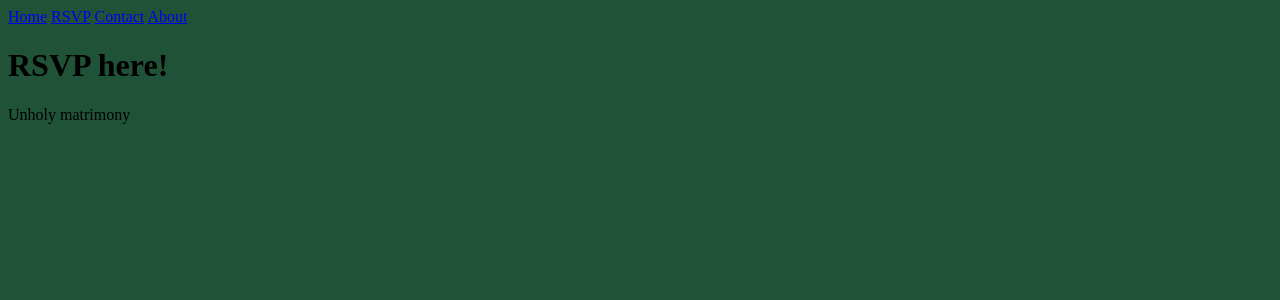
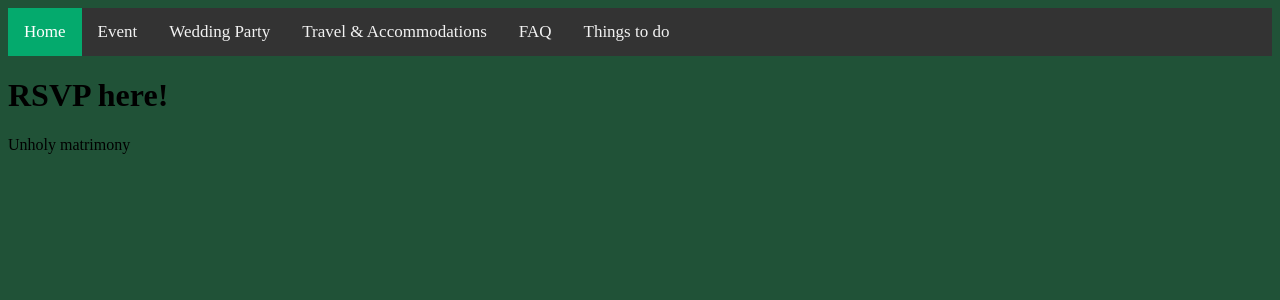
Before and after one commit to rutiglianom/rutiglianom.github.io, a PHP site: page /RSVP.html in a window 1280 px wide. Shown: the top 300 px of the page. Run offline with PHP 8.4, Linux system fonts and the light colour scheme.

Commit message:
Updated nav bar to accurately reflect content, added css style

```diff
--- a/RSVP.html
+++ b/RSVP.html
@@ -8,9 +8,11 @@
 	<body>
 		 <div class="topnav">
 		  <a class="active" href="#home">Home</a>
-		  <a href="rsvp.html">RSVP</a>
-		  <a href="#contact">Contact</a>
-		  <a href="#about">About</a>
+		  <a href="rsvp.html">Event</a>
+		  <a href="#contact">Wedding Party</a>
+		  <a href="#about">Travel & Accommodations</a>
+		  <a href="#about">FAQ</a>
+		  <a href="#about">Things to do</a>
 		</div>
 		<h1>RSVP here!</h1>
 		<p>Unholy matrimony</p>
--- a/style.css
+++ b/style.css
@@ -1,3 +1,30 @@
 body {
   background-color: #205237;
 }
+
+.topnav {
+  background-color: #333;
+  overflow: hidden;
+}
+
+/* Style the links inside the navigation bar */
+.topnav a {
+  float: left;
+  color: #f2f2f2;
+  text-align: center;
+  padding: 14px 16px;
+  text-decoration: none;
+  font-size: 17px;
+}
+
+/* Change the color of links on hover */
+.topnav a:hover {
+  background-color: #ddd;
+  color: black;
+}
+
+/* Add a color to the active/current link */
+.topnav a.active {
+  background-color: #04AA6D;
+  color: white;
+}
```
Also changed, not shown: index.html (+5 -3 lines).
